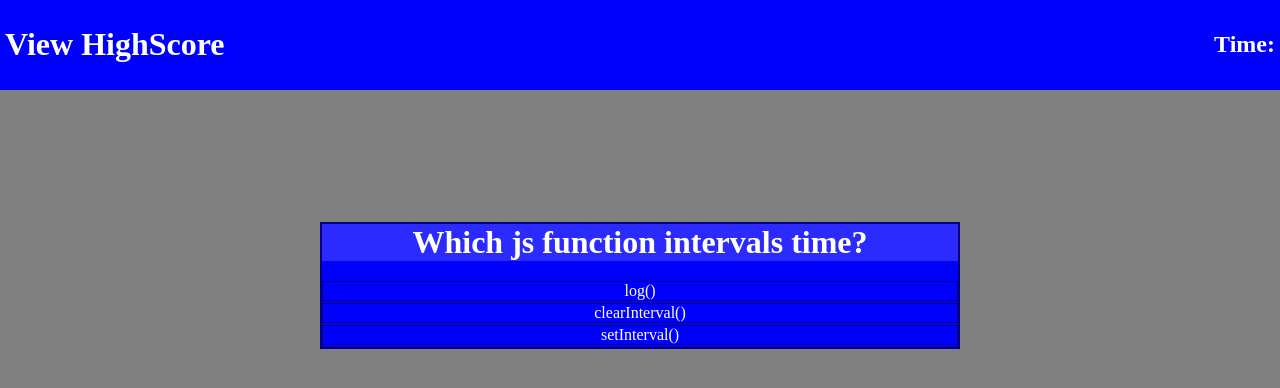
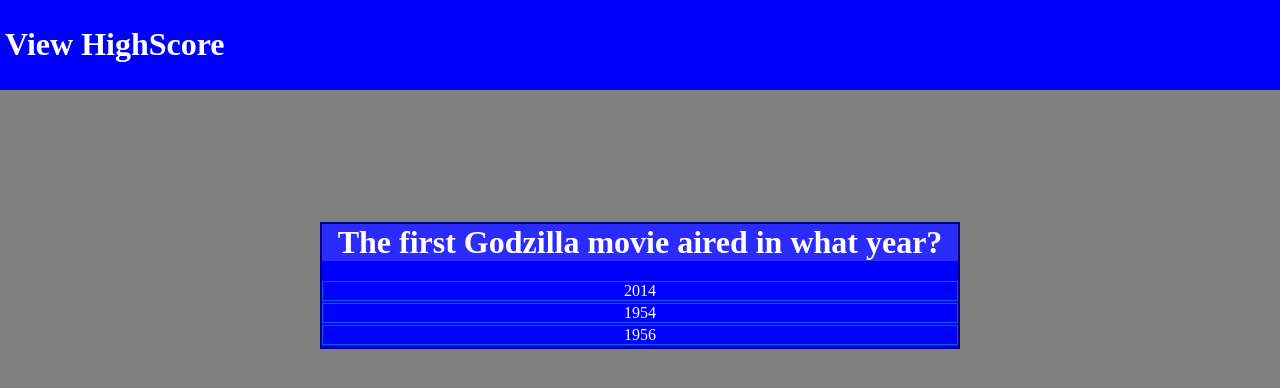
Before and after one commit to LardexTheLarge/Code-Quiz, a plain HTML site: page index.html in a window 1280 px wide. Both pictures are taken after a click on the button "Start". Drawn offline with Linux system fonts and the light colour scheme.

```diff
--- a/assets/script.js
+++ b/assets/script.js
@@ -16,6 +16,9 @@
 var startBtn = document.createElement("button");
 var introText = document.createElement("p");
 
+//timer
+var timerEl = document.getElementById("time");
+
 document.body.appendChild(startDiv);
 startDiv.appendChild(introText);
 startDiv.appendChild(startBtn);
@@ -28,19 +31,19 @@
 listEl.setAttribute("style", "list-style: none; display:inline;");
 li1.setAttribute(
   "style",
-  "border: 1px solid #040080; text-align:center; margin: 2px 0; color: white;"
+  "border: 1px solid #005eff; text-align:center; margin: 2px 0; color: white; cursor: pointer;"
 );
 li2.setAttribute(
   "style",
-  "border: 1px solid #040080; text-align:center; margin: 2px 0; color: white;"
+  "border: 1px solid #005eff; text-align:center; margin: 2px 0; color: white; cursor: pointer;"
 );
 li3.setAttribute(
   "style",
-  "border: 1px solid #040080; text-align:center; margin: 2px 0; color: white;"
+  "border: 1px solid #005eff; text-align:center; margin: 2px 0; color: white; cursor: pointer;"
 );
 startBtn.setAttribute(
   "style",
-  "width: 50px; height: 20px; color: white; background-color: blue; "
+  "width: 50px; height: 20px; color: white; background-color: blue; cursor: pointer;"
 );
 startDiv.setAttribute(
   "style",
@@ -49,48 +52,48 @@
 
 var testQuestions = [
   {
-    question: "Which js function intervals time?",
+    question: "Godzilla translation in Japanese:__________",
     answers: {
-      a: "log()",
-      b: "clearInterval()",
-      c: "setInterval()",
+      a: "メカゴジラ",
+      b: "スペースゴジラ",
+      c: "ゴジラ",
     },
     correctAnswer: "c",
   },
   {
-    question: "Which Library is an extension of Javascript?",
+    question: "How did Godzilla's story come to be created?",
     answers: {
-      a: "BootStrap",
-      b: "TypeScript",
-      c: "JQuery",
+      a: "A story the director came up with",
+      b: "WWII when Japan got nuked by the US military",
+      c: "Godzilla is a real story",
     },
-    correctAnswer: "c",
+    correctAnswer: "b",
   },
   {
-    question: "How do you repeat code?",
+    question: "Who is Godzilla's friend?",
     answers: {
-      a: "for loops",
-      b: "if statements",
-      c: "Console.log",
+      a: "Angirus",
+      b: "King Ghidorah",
+      c: "King Kong",
     },
     correctAnswer: "a",
   },
   {
-    question: "How do you connect html to Javascript?\ndocument.________",
+    question: "The first Godzilla movie aired in what year?",
     answers: {
-      a: "appendChild()",
-      b: "querySelector()",
-      c: "innerHtml()",
+      a: "2014",
+      b: "1954",
+      c: "1956",
     },
     correctAnswer: "b",
   },
 ];
 
-var gIndex = 0;
-for (let i = 0; i < testQuestions[gIndex].answers.length; i++) {
-  // Code to create button elements, add text based off of
-  testQuestions[gIndex].answers[i];
-}
+// var gIndex = 0;
+// for (let i = 0; i < testQuestions[gIndex].answers.length; i++) {
+// //   Code to create button elements, add text based off of
+//   testQuestions[gIndex].answers[i];
+// }
 
 function questionPrompt() {
   document.body.appendChild(mainEl);
@@ -101,23 +104,63 @@
   listEl.appendChild(li3);
 
   for (var i = 0; i < testQuestions.length; i++) {
-    h1El.textContent = testQuestions[0].question;
-    li1.textContent = testQuestions[0].answers.a;
-    li2.textContent = testQuestions[0].answers.b;
-    li3.textContent = testQuestions[0].answers.c;
+    h1El.textContent = testQuestions[i].question;
+    li1.textContent = testQuestions[i].answers.a;
+    li2.textContent = testQuestions[i].answers.b;
+    li3.textContent = testQuestions[i].answers.c;
+    console.log(testQuestions[i].answers);
   }
+
+  // btn eventlistener
+  li1.addEventListener("click", function () {
+    testQuestions[i].correctAnswer === testQuestions[i].answers.a
+      ? alert("right answer")
+      : alert("wrong Answer -10 seconds");
+  });
+  li2.addEventListener("click", function () {
+    testQuestions[i].correctAnswer === testQuestions[i].answers.b
+      ? alert("right answer")
+      : alert("wrong Answer -10 seconds");
+  });
+  li3.addEventListener("click", function () {
+    testQuestions[i].correctAnswer === testQuestions[i].answers.c
+      ? alert("right answer")
+      : alert("wrong Answer -10 seconds");
+  });
 
   introText.textContent = "";
   startBtn.setAttribute("style", "display: none;");
 }
 
+//This function calls to the questions and starts the test
 function start() {
   introText.textContent = "Press Start to begin test";
   startBtn.textContent = "Start";
 
   // starts test
   startBtn.addEventListener("click", function () {
+    //TODO: add timer
+    // countdown();
     questionPrompt();
   });
 }
 start();
+
+function countdown() {
+  var timeLeft = 50;
+
+  var timeInterval = setInterval(function () {
+    //
+    // YOUR CODE HERE
+    //
+    if (timeLeft >= 1) {
+      timeLeft--;
+      timerEl.textContent = "Time: " + timeLeft;
+      console.log(timeLeft);
+    } else {
+      timerEl.textContent = " ";
+      // Stops execution of action at set interval
+      clearInterval(timeInterval);
+    }
+  }, 1000);
+}
--- a/index.html
+++ b/index.html
@@ -10,7 +10,7 @@
   <body>
     <header>
       <h1>View HighScore</h1>
-      <h2>Time: <span id="Time"></span></h2>
+      <h2 id="time"></h2>
     </header>
     <script src="assets/script.js"></script>
   </body>
```
